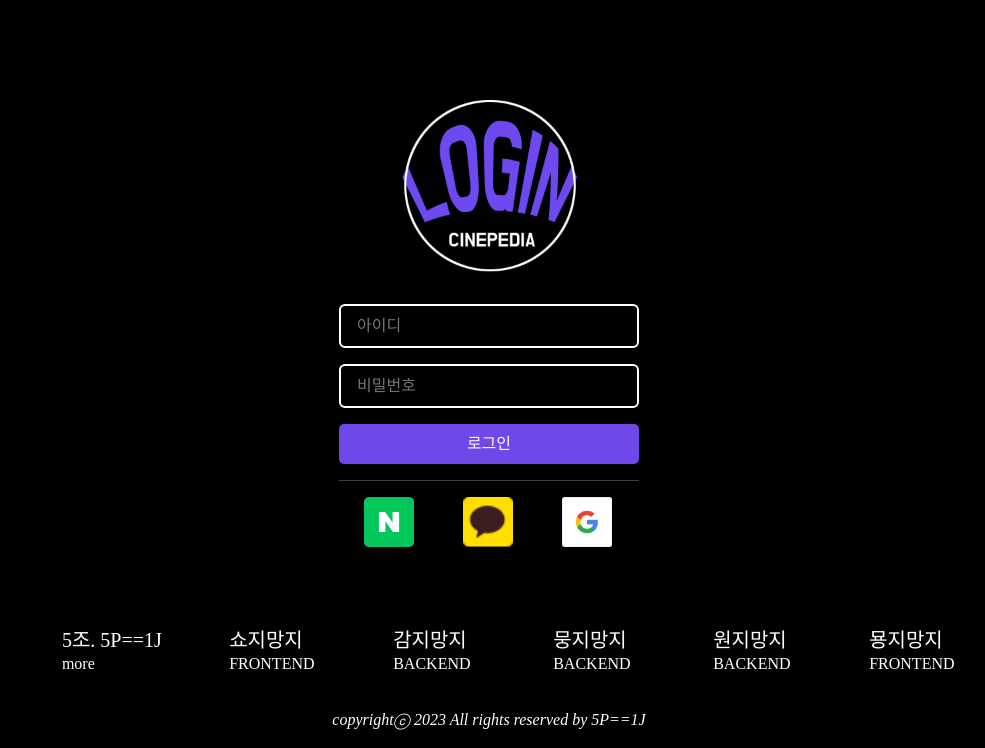
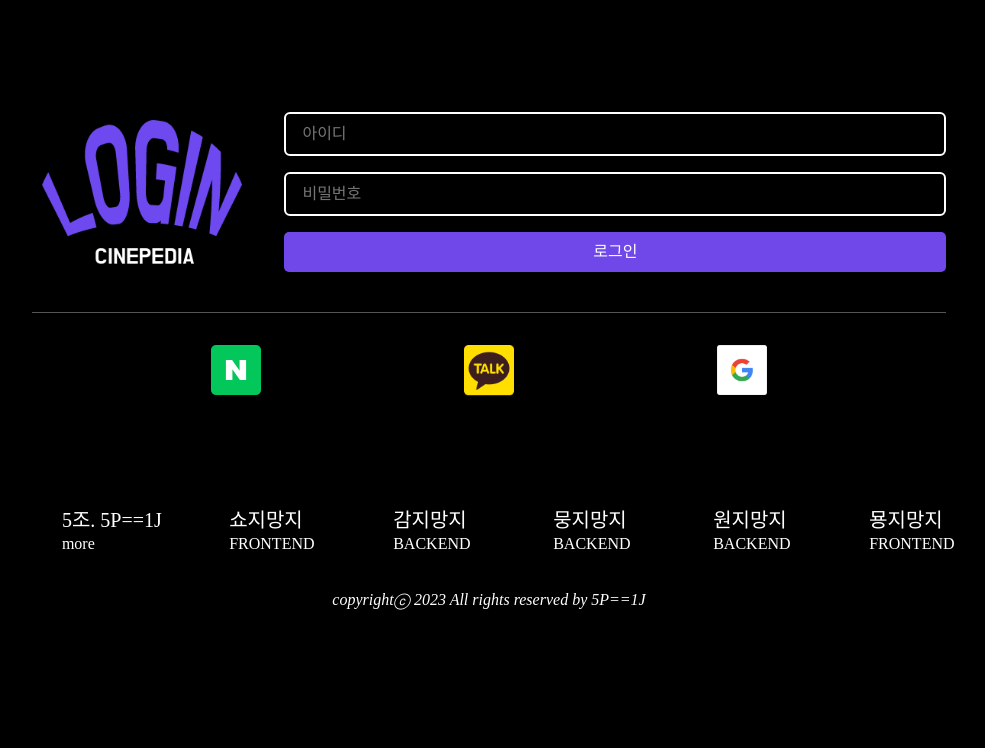
Before and after one commit to seho1278/5P1J, a Django app: page /accounts/login/ in a window 1280 px wide. Shown: the part 232-980 px from the top of the page, without its empty margins (151-1136 px from the left). After the commit the page ends 842 px from the top, so only its background shows below. Run offline with Django 3.2, Linux system fonts and the light colour scheme; parts of the project's set-up code (start-up, migrations or seed data) failed here and were passed over.

Commit message:
[UPDATE]login_signup

```diff
--- a/accounts/templates/accounts/change_password.html
+++ b/accounts/templates/accounts/change_password.html
@@ -5,7 +5,7 @@
 
 {% block style %}
 <link rel="stylesheet" href="{% static 'css/accounts/update.css' %}">
-<link rel="stylesheet" href="{% static 'css/accounts/common.css' %}">
+<link rel="stylesheet" href="{% static 'css/common.css' %}">
 {% endblock style %}
 
 {% block content %}
@@ -23,7 +23,7 @@
     <form action="{% url 'accounts:change_password' %}" method="POST">
       {% csrf_token %}
       {{ form.as_p }}
-      <input type="submit" value="비밀번호 변경">
+      <input class="good" type="submit" value="비밀번호 변경">
     </form>
   </div>
   <div class="sm--pw--button">
--- a/accounts/templates/accounts/login.html
+++ b/accounts/templates/accounts/login.html
@@ -8,34 +8,50 @@
 {% endblock style %}
 
 {% block content %}
-<article>
+<article class="main--login--container">
   <section>
     <div class="main--logo--wrap">
-      <img class="main--logo--image" src="{% static 'img/accounts/cidia_login.png' %}" alt="">
-    </div>
-    <div>
-      <form action="{% url 'accounts:login' %}" method="POST">
-        {% csrf_token %}
-        {{ form.as_p }}
-        <input type="submit" value="로그인">
-      </form>
+      <img class="main--logo--image" src="{% static 'img/accounts/cidia_login_nocircle_01.png' %}" alt="">
+      <div class="main--social--list">
+        <div class="main--social--wrap">
+          <a href="#">
+            <img class="social--image" src="{% static 'img/accounts/login_naver.png' %}" alt="">
+          </a>
+        </div>
+        <div class="main--social--wrap">
+          <a href="#">
+            <img class="social--image" src="{% static 'img/accounts/login_kakao_m.png' %}" alt="">
+          </a>
+        </div>
+        <div class="main--social--wrap">
+          <a href="#">
+            <img class="social--image" src="{% static 'img/accounts/login_google.png' %}" alt="">
+          </a>
+        </div>
+      </div>
     </div>
   </section>
-  <hr>
-  <section class="main--login--section">
-    <div>
+  <section class="main--login--form--wrap">
+    <form action="{% url 'accounts:login' %}" method="POST">
+      {% csrf_token %}
+      {{ form.as_p }}
+      <input class="good" type="submit" value="로그인">
+    </form>
+  </section>
+  <section class="sm--main--social--list">
+    <div class="main--social--wrap">
       <a href="#">
-        <img class="login--naver--image" src="{% static 'img/accounts/login_naver.png' %}" alt="">
+        <img class="social--image" src="{% static 'img/accounts/login_naver.png' %}" alt="">
       </a>
     </div>
-    <div>
+    <div class="main--social--wrap">
       <a href="#">
-        <img class="login--kakao--image" src="{% static 'img/accounts/login_kakao.png' %}" alt="">
+        <img class="social--image" src="{% static 'img/accounts/login_kakao_m.png' %}" alt="">
       </a>
     </div>
-    <div>
+    <div class="main--social--wrap">
       <a href="#">
-        <img class="login--gogle--image" src="{% static 'img/accounts/login_google.png' %}" alt="">
+        <img class="social--image" src="{% static 'img/accounts/login_google.png' %}" alt="">
       </a>
     </div>
   </section>
--- a/accounts/templates/accounts/update.html
+++ b/accounts/templates/accounts/update.html
@@ -5,7 +5,7 @@
 
 {% block style %}
 <link rel="stylesheet" href="{% static 'css/accounts/update.css' %}">
-<link rel="stylesheet" href="{% static 'css/accounts/common.css' %}">
+<link rel="stylesheet" href="{% static 'css/common.css' %}">
 {% endblock style %}
 
 {% block content %}
@@ -23,7 +23,7 @@
       <form action="{% url 'accounts:update' %}" method="POST" enctype='multipart/form-data'>
         {% csrf_token %}
         {{ form.as_p }}
-        <input type="submit" value="회원정보 수정">
+        <input class="good" type="submit" value="회원정보 수정">
       </form>
     </div>
     <div class="sm--pw--button">
--- a/static/css/accounts/common.css
+++ b/static/css/accounts/common.css
@@ -28,7 +28,7 @@
     background-color: #a182ff;
   }
 
-  input[type="submit"] {
+  input[type="submit"].good {
     width: 100%;
     color: #ffffff;
     border: none;
@@ -38,6 +38,6 @@
     transition: background-color .15s ease-in-out;
   }
 
-  input[type="submit"]:hover {
+  input[type="submit"].good:hover {
     background-color: #9b79fe;
   }
--- a/static/css/accounts/login.css
+++ b/static/css/accounts/login.css
@@ -1,57 +1,52 @@
-main{
-  background-color: #000;
 
-}
-
-
-article {
+/*
+.main--login--container {
   width: 300px;
   margin: 4rem auto;
 }
 .main--logo--wrap {
-    display: flex;
-    justify-content: center;
-
+  display: flex;
+  justify-content: center;
+  margin-bottom: 2rem;
+} */
+.main--login--container {
+  display: grid;
+  grid-template-columns: 1fr 1fr;
+  grid-gap: 5rem;
+  text-align: center;
+  margin: 6rem 0
 }
 .main--logo--image {
   width: 200px;
   margin: 1rem auto;
 }
 
-.main--login--section {
+.main--social--list {
   display: flex;
   justify-content: center;
+  border-top: 1px solid #555;
+  padding-top: 2rem;
+  margin-top: 2rem;
 }
-.main--login--section > div {
+.main--social--wrap {
   width: 51px;
   height: 51px;
   margin: 0 1.5rem;
 }
-.main--login--section img {
+.social--image {
   width: 50px;
   transition: width .15s ease-in-out;
 }
-.main--login--section img:hover {
+.social--image:hover {
   width: 51px;
 }
-
-
-input[type="submit"] {
-  width: 100%;
-  color: #ffffff;
-  border: none;
-  border-radius: 5px;
-  background-color: #7048E9;
-  padding: 0.5rem;
-  transition: background-color .15s ease-in-out;
+.main--login--form--wrap {
+  display:flex;
+  flex-direction: column;
+  justify-content: center;
 }
-input[type="submit"]:hover {
-background-color: #9b79fe;
-}
-
 .login--form--control{
 appearance: none;
-/* display: block; */
 width: 100%;
 border: 2px solid #FFF;
 border-radius: 0.375rem;
@@ -68,3 +63,31 @@ border: 2px solid #a182ff;
 outline:none;
 box-shadow: 0.5px 0.5px 1px 1px rgba(225, 225, 225, 0.5);
 }
+.sm--main--social--list {
+  display: none;
+}
+@media screen and (max-width: 1350px) {
+  .main--login--container {
+    grid-template-columns: 1fr 3fr;
+    grid-auto-flow: row dense;
+    grid-gap: 2rem;
+  }
+  .main--social--list {
+    display: none;
+  }
+  .sm--main--social--list {
+    grid-column: span 2;
+    display: flex;
+    justify-content: space-evenly;
+    border-top: 1px solid #555;
+    padding-top: 2rem;
+  }
+}
+@media screen and (max-width: 700px) {
+  .main--login--container {
+    display: flex;
+    flex-direction: column;
+    grid-gap: 2rem;
+
+  }
+}
--- a/static/css/accounts/update.css
+++ b/static/css/accounts/update.css
@@ -16,12 +16,6 @@
   border-bottom: 1px solid #555;
   padding-bottom: 2rem;
   margin-bottom: 2rem;
-}
-.profile--title--image {
-}
-.pw--button {
-  /* display: block;
-  width: 191px; */
 }
 .sm--pw--button {
   display: none;
--- a/static/css/common.css
+++ b/static/css/common.css
@@ -17,7 +17,7 @@ h1, h2, h3, h4, h5, h6, p {
   margin: 0;
 }
 
-.input--control{
+/* .input--control{
   padding: 0.4rem 1rem;
   border: 3px solid #7048E9;
   border-radius: 5px;
@@ -28,7 +28,7 @@ h1, h2, h3, h4, h5, h6, p {
   border: 3px solid #a182ff;
   outline:none;
   box-shadow: 1px 1px 0px 0px rgba(225, 225, 225, 0.3);
-}
+} */
 
 
 
@@ -39,3 +39,45 @@ h1, h2, h3, h4, h5, h6, p {
   border: solid;
   border-width: 0 0 1px 0;
 }
+
+.form--control{
+  appearance: none;
+  width: 100%;
+  border: 1.5px solid #FFF;
+  border-radius: 0.375rem;
+  transition: border-color .15s ease-in-out, box-shadow .15s ease-in-out;
+  background-color: black;
+  color: white;
+  font-size: 1rem;
+  font-weight: 400;
+  padding: 0.5rem 1rem;
+  margin-bottom: 1rem;
+  transition: box-shadow .30s ease-in-out;
+}
+.form--control:focus {
+  border: 1.5px solid #a182ff;
+  outline:none;
+  box-shadow: 0.5px 0.5px 1px 1px rgba(225, 225, 225, 0.5);
+}
+.good--button {
+  padding: 0.6rem 1rem;
+  border-radius: 5px;
+  background-color: #7048E9;
+  transition: background-color .30s ease-in-out;
+}
+.good--button:hover {
+  background-color: #a182ff;
+}
+input[type="submit"].good {
+  width: 100%;
+  color: #ffffff;
+  border: none;
+  border-radius: 5px;
+  background-color: #7048E9;
+  padding: 0.5rem;
+  transition: background-color .30s ease-in-out;
+}
+
+input[type="submit"].good:hover {
+  background-color: #9b79fe;
+}
```
Also changed, not shown: accounts/templates/accounts/signup.html (+31 -14 lines), static/css/accounts/signup.css (+45 -66 lines), static/img/accounts/cidia_login_nocircle_01.png (added), static/img/accounts/cidia_signup_nocircle_01.png (added), static/img/accounts/login_kakao_m.png (added).
